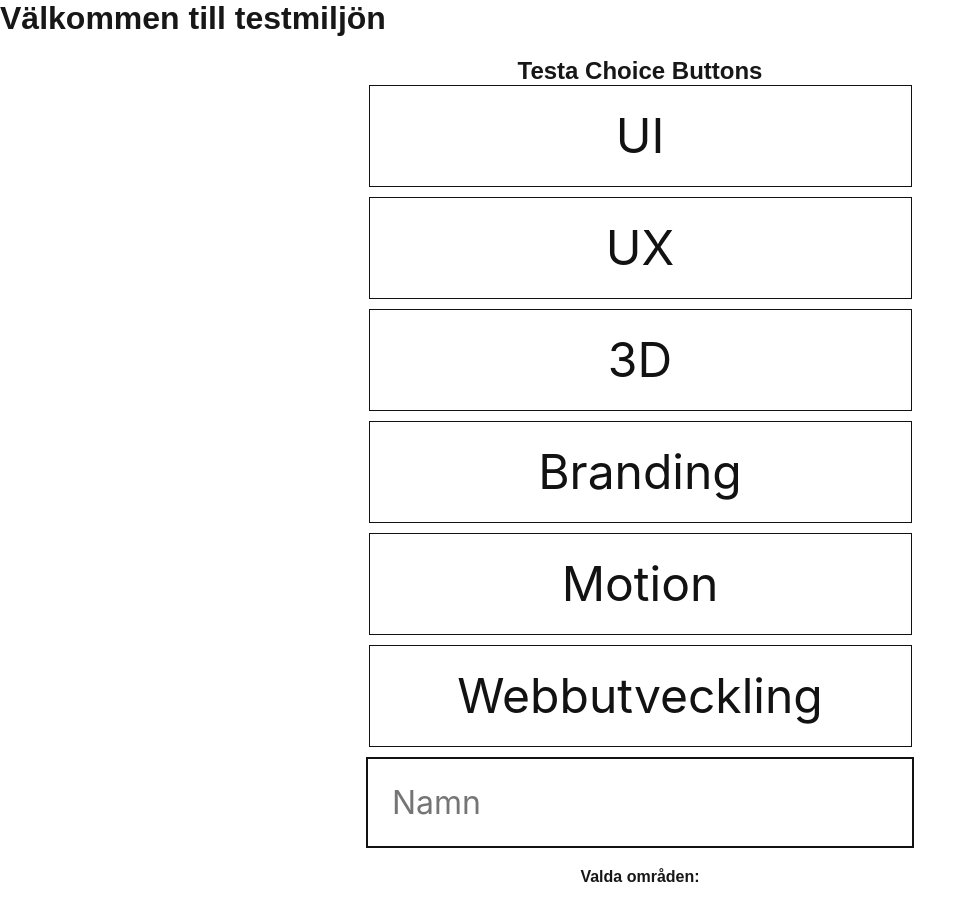
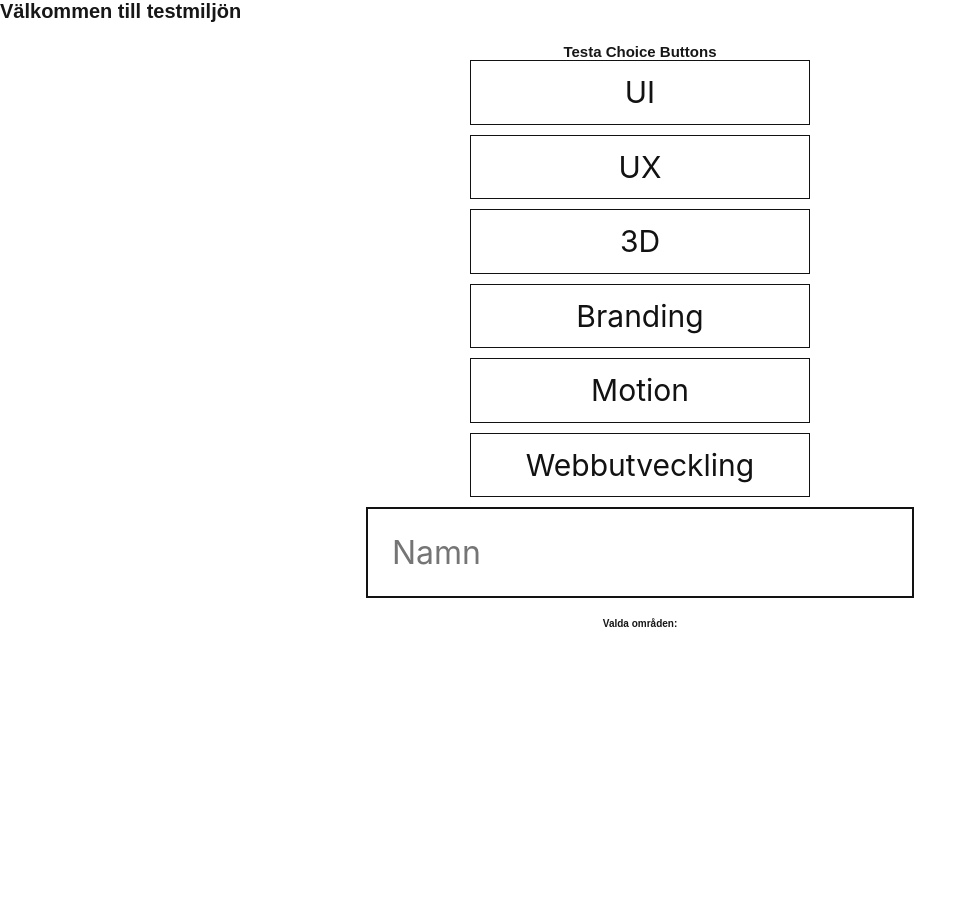
Before and after one commit to appelqvistelias/yrgo-lia-event, a Next.js app: page / in a window 1280 px wide. Shown: the whole page, without its empty margins (0-976 px from the left). After the commit the page ends 800 px from the top, so only its background shows below. Built offline with nearby package versions, Linux system fonts and the light colour scheme.

Commit message:
added font-size 62.5%

```diff
--- a/src/app/globals.css
+++ b/src/app/globals.css
@@ -14,6 +14,10 @@ html,
 body {
   max-width: 100vw;
   overflow-x: hidden;
+}
+
+html {
+  font-size: 62.5%;
 }
 
 body {
```
